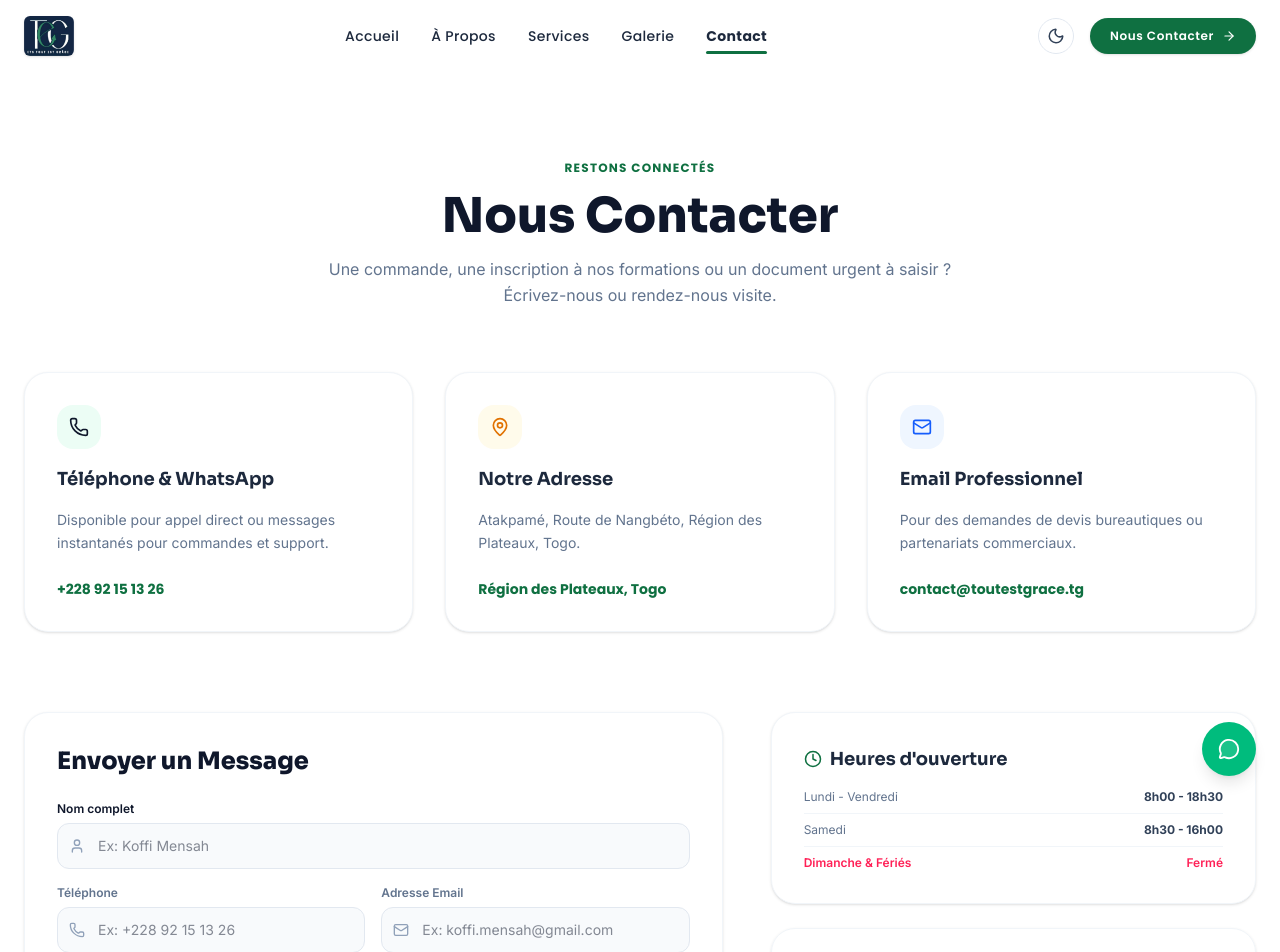
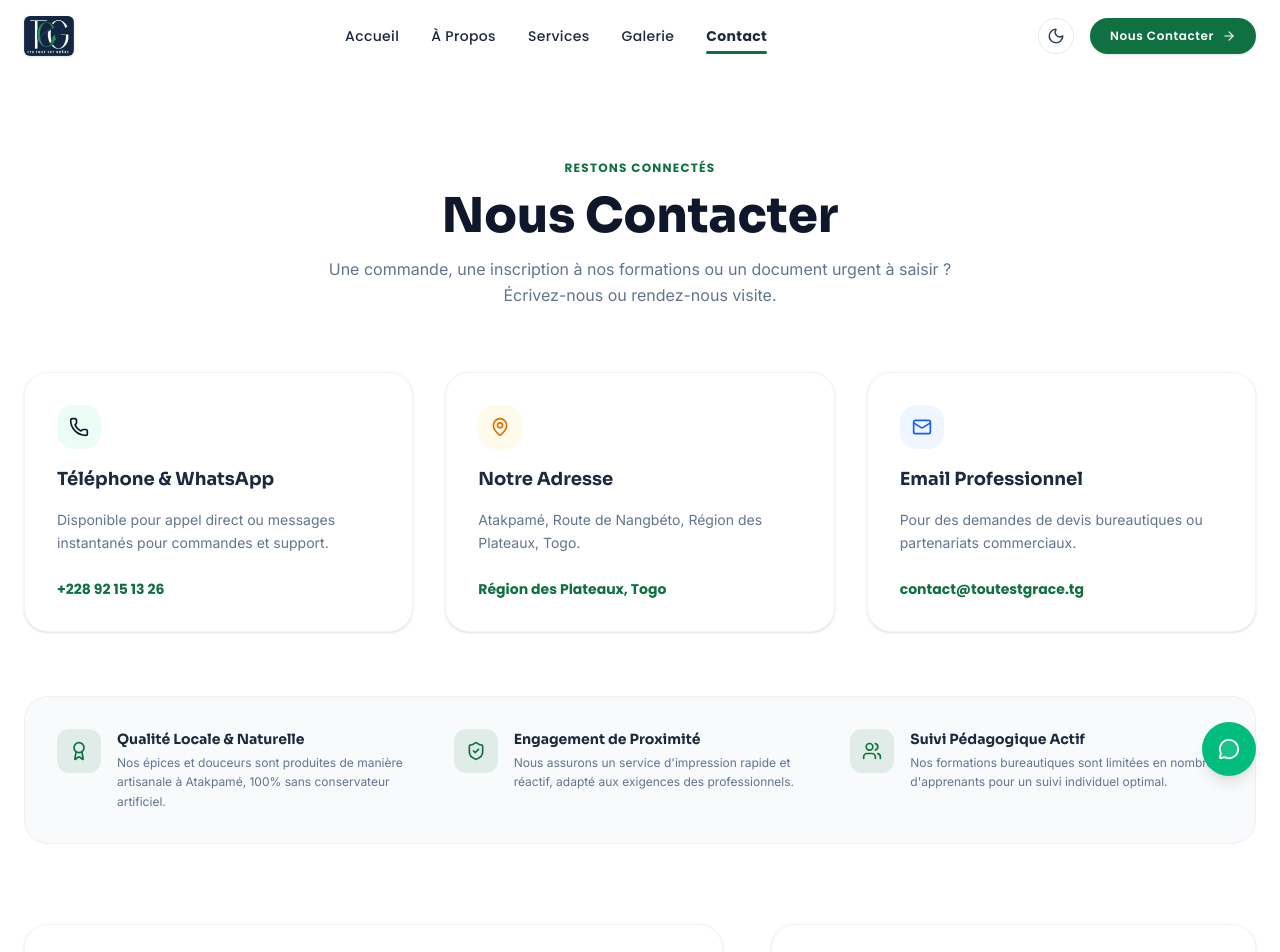
Before and after one commit to ynyonato/tout-est-graces, a Next.js app: page /contact in a window 1280 px wide. Shown: the top 952 px of the page. Built offline with nearby package versions, Linux system fonts and the light colour scheme; grey boxes are pictures that could not be loaded.

Commit message:
Amelioration page de contact (UI/UX Pro Max)

```diff
--- a/src/app/contact/page.tsx
+++ b/src/app/contact/page.tsx
@@ -13,7 +13,10 @@ import {
   Minus,
   Clock,
   User,
-  MessageSquare
+  MessageSquare,
+  Award,
+  ShieldCheck,
+  Users
 } from "lucide-react";
 
 export default function ContactPage() {
@@ -93,11 +96,14 @@ export default function ContactPage() {
           whileInView="visible"
           viewport={{ once: true, margin: "-80px" }}
           variants={staggerContainer}
-          className="grid grid-cols-1 md:grid-cols-3 gap-8 mb-20"
+          className="grid grid-cols-1 md:grid-cols-3 gap-8 mb-16"
         >
 
           {/* Phone */}
-          <motion.div variants={fadeInUp} className="p-8 rounded-3xl bg-white dark:bg-slate-900 border border-slate-100 dark:border-slate-850 flex flex-col gap-4 shadow-sm transition-theme">
+          <motion.div
+            variants={fadeInUp}
+            className="p-8 rounded-3xl bg-white dark:bg-slate-900 border border-slate-100 dark:border-slate-850 flex flex-col gap-4 shadow-sm hover:shadow-md cursor-pointer transition-theme"
+          >
             <div className="p-3 bg-emerald-50 dark:bg-emerald-950/20 text-emerald-650 dark:text-emerald-400 rounded-2xl w-fit">
               <Phone size={20} />
             </div>
@@ -113,7 +119,10 @@ export default function ContactPage() {
           </motion.div>
 
           {/* Address */}
-          <motion.div variants={fadeInUp} className="p-8 rounded-3xl bg-white dark:bg-slate-900 border border-slate-100 dark:border-slate-850 flex flex-col gap-4 shadow-sm transition-theme">
+          <motion.div
+            variants={fadeInUp}
+            className="p-8 rounded-3xl bg-white dark:bg-slate-900 border border-slate-100 dark:border-slate-850 flex flex-col gap-4 shadow-sm hover:shadow-md cursor-pointer transition-theme"
+          >
             <div className="p-3 bg-amber-50 dark:bg-amber-950/20 text-amber-600 dark:text-amber-400 rounded-2xl w-fit">
               <MapPin size={20} />
             </div>
@@ -129,7 +138,10 @@ export default function ContactPage() {
           </motion.div>
 
           {/* Email */}
-          <motion.div variants={fadeInUp} className="p-8 rounded-3xl bg-white dark:bg-slate-900 border border-slate-100 dark:border-slate-850 flex flex-col gap-4 shadow-sm transition-theme">
+          <motion.div
+            variants={fadeInUp}
+            className="p-8 rounded-3xl bg-white dark:bg-slate-900 border border-slate-100 dark:border-slate-850 flex flex-col gap-4 shadow-sm hover:shadow-md cursor-pointer transition-theme"
+          >
             <div className="p-3 bg-blue-50 dark:bg-blue-950/20 text-blue-600 dark:text-blue-400 rounded-2xl w-fit">
               <Mail size={20} />
             </div>
@@ -144,6 +156,49 @@ export default function ContactPage() {
             </a>
           </motion.div>
 
+        </motion.div>
+
+        {/* TRUST & AUTHORITY SECTION: Garanties de Qualité */}
+        <motion.div
+          initial="hidden"
+          whileInView="visible"
+          viewport={{ once: true, margin: "-80px" }}
+          variants={staggerContainer}
+          className="grid grid-cols-1 md:grid-cols-3 gap-6 mb-20 p-8 rounded-3xl bg-slate-50 dark:bg-charcoal border border-slate-200/50 dark:border-slate-850 transition-theme"
+        >
+          <div className="flex gap-4 items-start">
+            <div className="p-3 bg-forest/10 text-forest dark:text-gold rounded-xl shrink-0">
+              <Award size={20} />
+            </div>
+            <div>
+              <h4 className="font-sora text-sm font-bold text-slate-800 dark:text-white">Qualité Locale & Naturelle</h4>
+              <p className="text-xs text-slate-500 dark:text-slate-400 mt-1 leading-relaxed">
+                Nos épices et douceurs sont produites de manière artisanale à Atakpamé, 100% sans conservateur artificiel.
+              </p>
+            </div>
+          </div>
+          <div className="flex gap-4 items-start">
+            <div className="p-3 bg-forest/10 text-forest dark:text-gold rounded-xl shrink-0">
+              <ShieldCheck size={20} />
+            </div>
+            <div>
+              <h4 className="font-sora text-sm font-bold text-slate-800 dark:text-white">Engagement de Proximité</h4>
+              <p className="text-xs text-slate-500 dark:text-slate-400 mt-1 leading-relaxed">
+                Nous assurons un service d'impression rapide et réactif, adapté aux exigences des professionnels.
+              </p>
+            </div>
+          </div>
+          <div className="flex gap-4 items-start">
+            <div className="p-3 bg-forest/10 text-forest dark:text-gold rounded-xl shrink-0">
+              <Users size={20} />
+            </div>
+            <div>
+              <h4 className="font-sora text-sm font-bold text-slate-800 dark:text-white">Suivi Pédagogique Actif</h4>
+              <p className="text-xs text-slate-500 dark:text-slate-400 mt-1 leading-relaxed">
+                Nos formations bureautiques sont limitées en nombre d'apprenants pour un suivi individuel optimal.
+              </p>
+            </div>
+          </div>
         </motion.div>
 
         {/* Form and Map wrapper */}
@@ -182,7 +237,7 @@ export default function ContactPage() {
                       value={form.name}
                       onChange={handleInputChange}
                       placeholder="Ex: Koffi Mensah"
-                      className="pl-10 pr-4 py-3 w-full rounded-xl border border-slate-200 dark:border-slate-800 bg-slate-50 dark:bg-charcoal text-slate-900 dark:text-white focus:outline-none focus:border-forest dark:focus:border-gold focus:bg-white dark:focus:bg-slate-900 focus:ring-2 focus:ring-forest/20 dark:focus:ring-gold/20 transition-theme"
+                      className="pl-10 pr-4 py-3 w-full rounded-xl border border-slate-200 dark:border-slate-800 bg-slate-50 dark:bg-charcoal text-slate-900 dark:text-white focus-glow input-focus-accent transition-theme"
                     />
                   </div>
                 </div>
@@ -200,7 +255,7 @@ export default function ContactPage() {
                         value={form.phone}
                         onChange={handleInputChange}
                         placeholder="Ex: +228 92 15 13 26"
-                        className="pl-10 pr-4 py-3 w-full rounded-xl border border-slate-200 dark:border-slate-800 bg-slate-50 dark:bg-charcoal text-slate-900 dark:text-white focus:outline-none focus:border-forest dark:focus:border-gold focus:bg-white dark:focus:bg-slate-900 focus:ring-2 focus:ring-forest/20 dark:focus:ring-gold/20 transition-theme"
+                        className="pl-10 pr-4 py-3 w-full rounded-xl border border-slate-200 dark:border-slate-800 bg-slate-50 dark:bg-charcoal text-slate-900 dark:text-white focus-glow input-focus-accent transition-theme"
                       />
                     </div>
                   </div>
@@ -215,7 +270,7 @@ export default function ContactPage() {
                         value={form.email}
                         onChange={handleInputChange}
                         placeholder="Ex: koffi.mensah@gmail.com"
-                        className="pl-10 pr-4 py-3 w-full rounded-xl border border-slate-200 dark:border-slate-800 bg-slate-50 dark:bg-charcoal text-slate-900 dark:text-white focus:outline-none focus:border-forest dark:focus:border-gold focus:bg-white dark:focus:bg-slate-900 focus:ring-2 focus:ring-forest/20 dark:focus:ring-gold/20 transition-theme"
+                        className="pl-10 pr-4 py-3 w-full rounded-xl border border-slate-200 dark:border-slate-800 bg-slate-50 dark:bg-charcoal text-slate-900 dark:text-white focus-glow input-focus-accent transition-theme"
                       />
                     </div>
                   </div>
@@ -233,7 +288,7 @@ export default function ContactPage() {
                       value={form.message}
                       onChange={handleInputChange}
                       placeholder="Décrivez votre besoin..."
-                      className="pl-10 pr-4 py-3 w-full rounded-xl border border-slate-200 dark:border-slate-800 bg-slate-50 dark:bg-charcoal text-slate-900 dark:text-white focus:outline-none focus:border-forest dark:focus:border-gold focus:bg-white dark:focus:bg-slate-900 focus:ring-2 focus:ring-forest/20 dark:focus:ring-gold/20 transition-theme resize-none"
+                      className="pl-10 pr-4 py-3 w-full rounded-xl border border-slate-200 dark:border-slate-800 bg-slate-50 dark:bg-charcoal text-slate-900 dark:text-white focus-glow input-focus-accent transition-theme resize-none"
                     />
                   </div>
                 </div>
```
